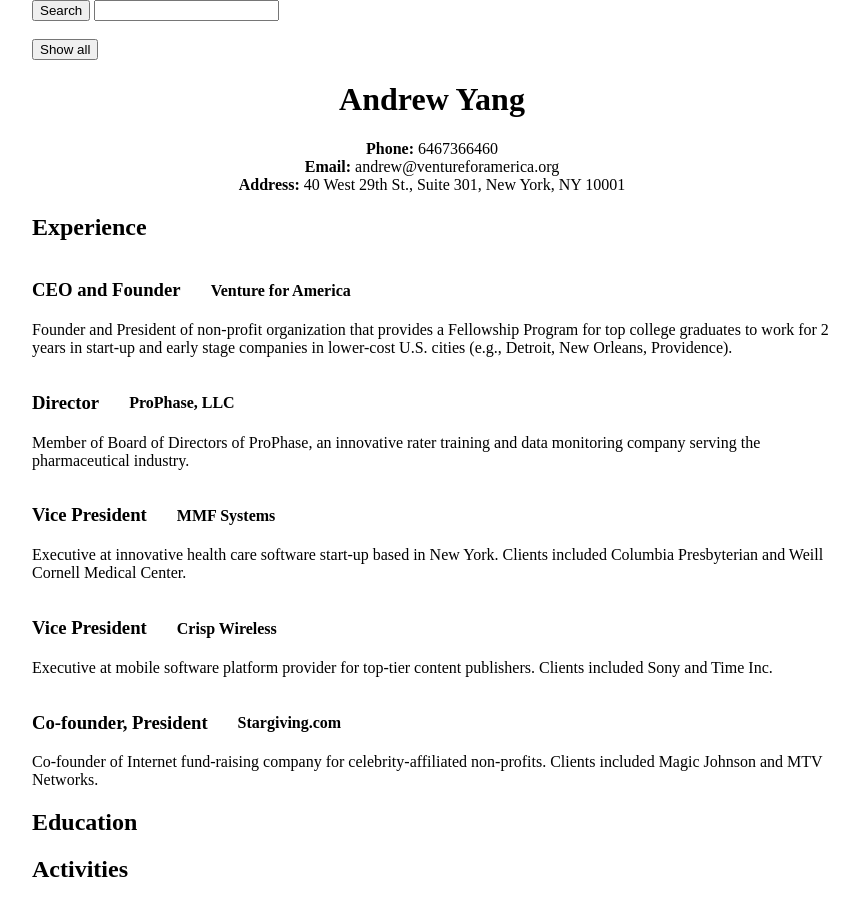
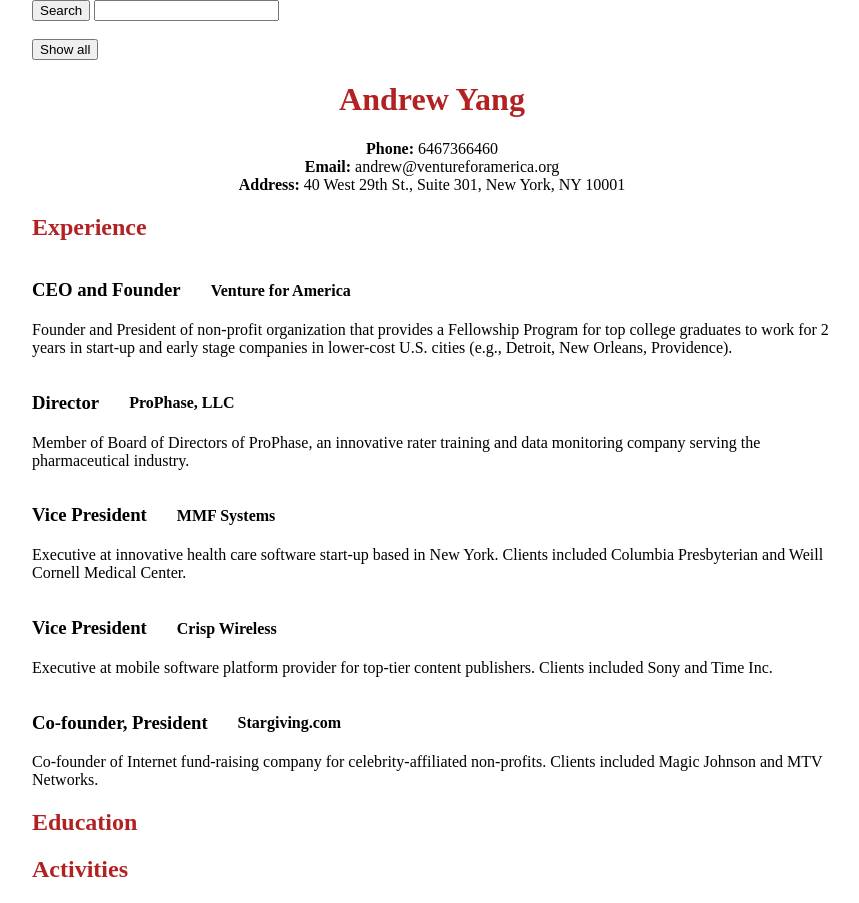
Before and after one commit to mwbennett/2015-fellows-training, a plain HTML site: page index.html in a window 1280 px wide. Shown: the whole page, without its empty margins (208-1067 px from the left). Drawn offline with nearby package versions, Linux system fonts and the light colour scheme.

Commit message:
(styles) Add color and comments with css resources

```diff
--- a/styles.css
+++ b/styles.css
@@ -2,7 +2,7 @@
 * @Author: Mark Bennett
 * @Date:   2015-07-20 17:32:26
 * @Last Modified by:   Mark Bennett
-* @Last Modified time: 2015-07-21 14:17:27
+* @Last Modified time: 2015-07-21 14:47:15
 */
 
 /*/////////////////////////////////////////////////////////////////////////////////////////////////////
@@ -10,6 +10,13 @@
 ///    LET'S MAKE THIS THING PRETTY - SAY HELLO TO CSS!
 ///
 /////////////////////////////////////////////////////////////////////////////////////////////////////*/
+
+/*
+CSS makes things look pretty!
+
+For more info on css selectors, read here: http://www.cheetyr.com/css-selectors
+For more info on css properties, read here: http://media.mediatemple.netdna-cdn.com/wp-content/uploads/images/css3-cheat-sheet/css3-cheat-sheet.pdf
+*/
 
 body {
   max-width: 800px;
@@ -34,3 +41,7 @@
 .job-description{
 	clear: left;
 }
+
+.name, .section-heading {
+  color: firebrick;
+}
```
